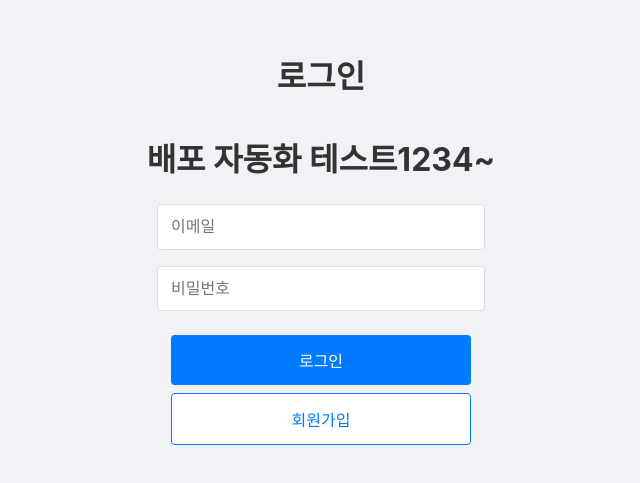
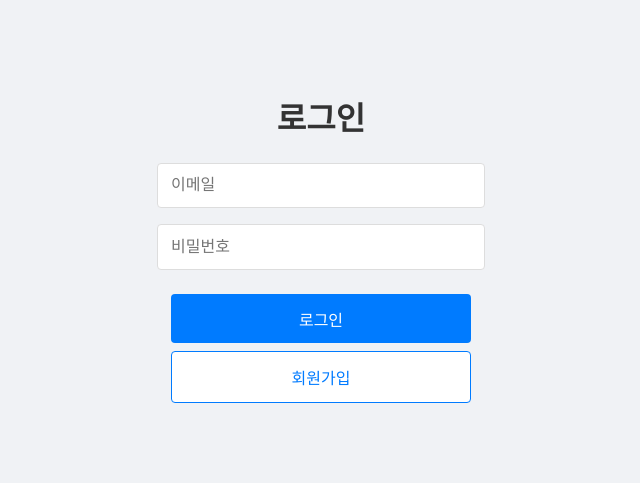
Before and after one commit to jaehyun-0103/toy-chatting, a React (Create React App) app in the folder frontend/: page / in a window 1280 px wide. Shown: the part 163-646 px from the top of the page, without its empty margins (319-959 px from the left). Built offline with nearby package versions, Linux system fonts and the light colour scheme.

Commit message:
Feat: ec2 없을 때 cd 처리

```diff
--- a/frontend/src/pages/Login.tsx
+++ b/frontend/src/pages/Login.tsx
@@ -40,7 +40,6 @@ const Login = () => {
   return (
     <Container>
       <Title>로그인</Title>
-      <Title>배포 자동화 테스트1234~</Title>
       <Input type="email" placeholder="이메일" value={email} onChange={(e) => setEmail(e.target.value)} />
       <Input
         type="password"
```
